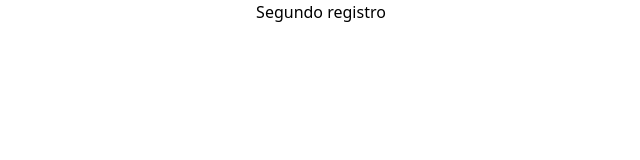
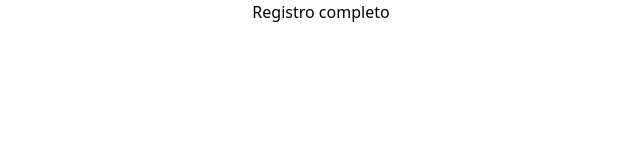
Before and after one commit to MarcusUrani/club-pet, a React (Create React App) app: page /registro_final in a window 1280 px wide. Shown: the top 160 px of the page, without its empty margins (319-959 px from the left). Built offline with nearby package versions, Linux system fonts and the light colour scheme; a web font is replaced by a local one.

Commit message:
Adicionado chamada HTTP registro

```diff
--- a/src/pages/Registration/index.js
+++ b/src/pages/Registration/index.js
@@ -26,6 +26,7 @@ const Register = (props) => {
       };
 
       try {
+        console.log("Teste");
         const response = await fetch(
           "https://localhost:7026/api/auth/register",
           {
@@ -38,11 +39,8 @@ const Register = (props) => {
           }
         );
 
-        console.log(response);
-
         if (response.ok) {
           navigate("/registro_final");
-          console.log(response);
         } else {
           const errorData = await response.json();
           console.error("Erro no registro:", errorData);
--- a/src/pages/SecondRegistration/index.js
+++ b/src/pages/SecondRegistration/index.js
@@ -1,7 +1,7 @@
 const SecondRegistration = () => {
   return (
     <div>
-      <p>Segundo registro</p>
+      <p>Registro completo</p>
     </div>
   );
 };
```
